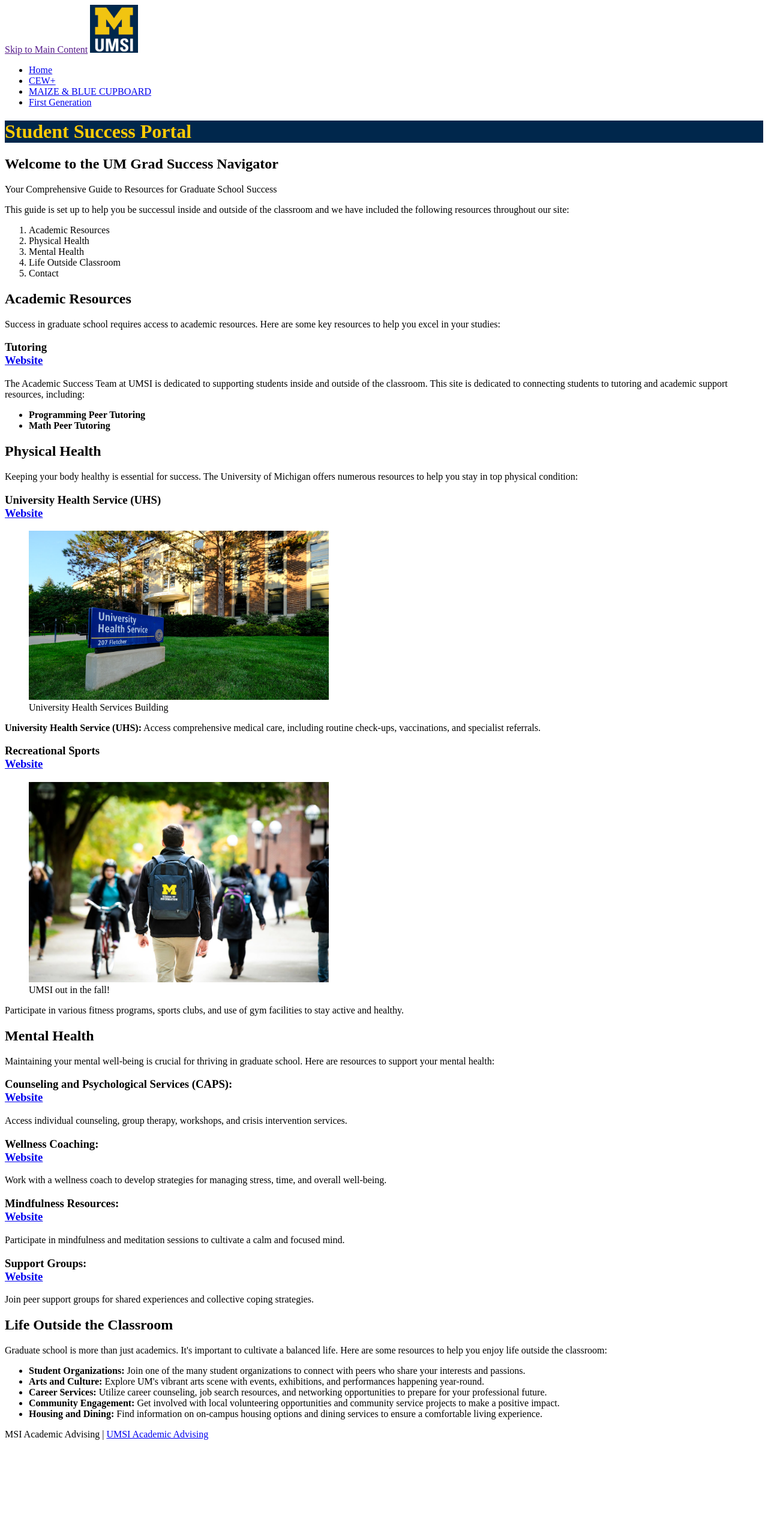
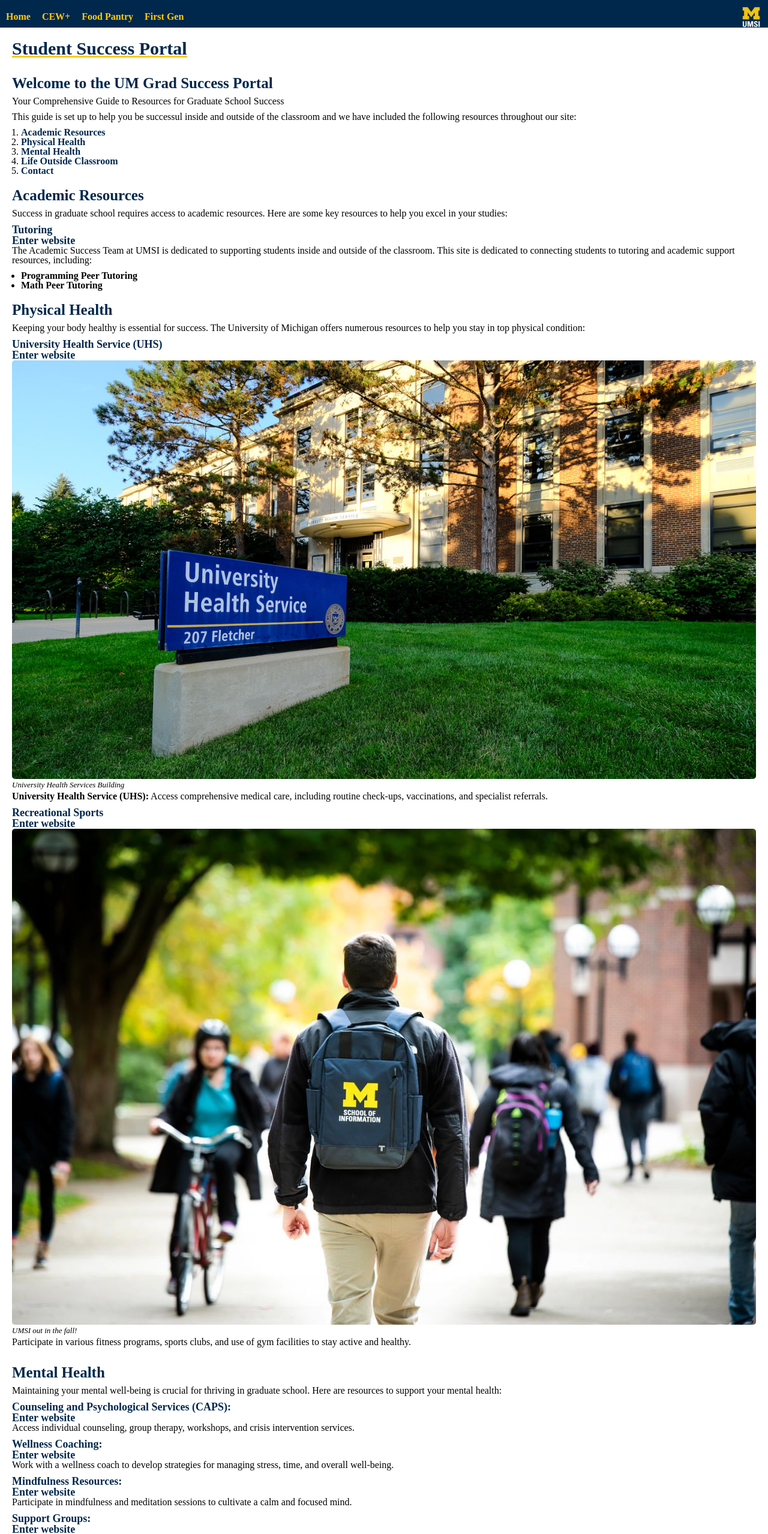
Before and after one commit to Boranann/client_project_w25, a plain HTML site: page index.html in a window 1280 px wide. Shown: the top 2558 px of the page at 60% size. Before the commit the page ends 2417 px from the top, so only its background shows below. Drawn offline with Linux system fonts and the light colour scheme.

Commit message:
Complete Mobile version

```diff
--- a/CEW+.html
+++ b/CEW+.html
@@ -3,26 +3,29 @@
 <head>
     <meta charset="UTF-8">
     <meta name="viewport" content="width=device-width, initial-scale=1.0">
-    <title>Academic Support at UMSI</title>
+    <link rel="stylesheet" href="css/html5reset.css">
+    <link rel="stylesheet" href="css/style.css">
+    <title>Student Success Portal</title>
 </head>
 <body>
 
     <header>
-            <a href = "">Skip to Main Content</a>
+        <div class="skip"><a href="#main" tabindex="0">Skip to Main Content</a></div>
         <nav>
+            <img src="images/UMSI_signature_vertical_informal_solidblue.jpg" alt="UMSI Logo">
             <ul>
                 <li><a href = "index.html">Home</a></li>
                 <li class="active"><a href = "CEW+.html">CEW+</a></li>
-                <li><a href = "Food_Pantry.html">MAIZE & BLUE CUPBOARD</a></li>
-                <li><a href = "First_Gen.html">First Generation</a></li>
+                <li><a href = "Food_Pantry.html">Food Pantry</a></li>
+                <li><a href = "First_Gen.html">First Gen</a></li>
             </ul>
         </nav>
-        <h1 style="color: rgb(255, 203, 5); background-color: rgb(0, 39, 76);">CEW+</h1>
+        <h1 id = "main">CEW+</h1>
 
     </header>
     <main>
         <section>
-            <h2>About the CEW+<br><a href="https://www.cew.umich.edu/">Website</a></h2>
+            <h2>About the CEW+<br><a href="https://www.cew.umich.edu/">Enter website</a></h2>
             <!-- <p>At the University of Michigan School of Information (UMSI), we are committed to supporting our students' academic success by offering a wide array of resources and services. Our academic advising team provides personalized guidance to help you navigate your curriculum, select courses, and address any academic challenges or questions you may encounter during your studies. UMSI students also have access to the extensive collections and study spaces within the University Library system, offering both digital and physical resources essential for research and coursework. Additionally, our specialized tutoring services and the UMSI Writing Center are available to support you in mastering complex subjects and enhancing your written communication skills. By utilizing these academic resources, UMSI students can thrive in their studies and achieve their educational goals. </p> -->
             <p>At CEW+, we navigate circumstantial barriers by providing academic, financial, and professional support to help you reach your personal potential. Established to support women through higher education, we lift up women and all underserved communities at U-M and beyond. Through career and education counseling, funding, workshops, events, and a diverse, welcoming community, we exist to empower. We are CEW+, and we're here to help you reach your potential.</p>
 
@@ -30,32 +33,26 @@
 
         <section>
             <h2>Events and Workshops</h2>
-            <table>
-                <tr>
-                    <th>Event</th>
-                    <th>Date</th>
-                    <th>Time</th>
-                    <th>Location</th>
-                </tr>
-                <tr>
-                    <td>CO-SPONSORED EVENT | Food Literacy for All Series</td>
-                    <td>Every Tuesday</td>
-                    <td>6:00 PM - 8:00 PM</td>
-                    <td>Virtual</td>
-                </tr>
-                <tr>
-                    <td>U-M vs. MSU: CEW+ Student & Family Basketball Outing 2025</td>
-                    <td>January 25, 2025</td>
-                    <td>11:00 am - 2:00 pm</td>
-                    <td>Crisler Center Club</td>
-                </tr>
-                <tr>
-                    <td>FINANCIAL EMPOWERMENT SERIES: #3 Ultimate Financial wellness</td>
-                    <td>January 28, 2025</td>
-                    <td>5:00 pm - 7:00 pm</td>
-                    <td>CEW+</td>
-                </tr>
-            </table>
+            <div  class="event">
+            <article>
+                <h3>Co-sponsored event</h3>
+                <p>Date: Every Tuesday</p><br>
+                <p>Time: 6:00 PM - 8:00 PM</p><br>
+                <p>Location: Virtual</p><br>
+            </article>
+            <article>
+                <h3>CEW+ Outing 2025</h3>
+                <p>Date: January 25, 2025</p><br>
+                <p>Time: 11:00 AM - 2:00 PM</p><br>
+                <p>Location: Crisler Center Club</p><br>
+            </article>
+            <article>
+                <h3>Financial empowerment</h3>
+                <p>Date: January 28, 2025</p><br>
+                <p>Time: 5:00 PM - 7:00 PM</p><br>
+                <p>Location: CEW+</p><br>
+            </article>
+            </div>
         </section>
             <!-- Jackie Wolf -->
 
@@ -67,7 +64,7 @@
         <section>
             <h2>Three Ways to schedule an appointment</h2>
             <ol>
-                <li>Fill out this <a href= "https://app.smartsheet.com/b/form/86e196d96467432f8baa8aaaa63f22da">online form</a>. A member of our team will be in touch (via phone or email – your choice) to formally schedule your appointment within 24 hours of the next business day once the form is submitted and reviewed.</li>
+                <li>Fill out this <a href= "https://app.smartsheet.com/b/form/86e196d96467432f8baa8aaaa63f22da">online form (Access form)</a>. A member of our team will be in touch (via phone or email – your choice) to formally schedule your appointment within 24 hours of the next business day once the form is submitted and reviewed.</li>
                 <li>Call 734-764-6360 between 8:30 am and 4:30 pm Monday-Friday. If you get voicemail, please leave a message and we will return your voicemail as quickly as possible. </li>
                 <li>Email us at cew.appts@umich.edu. Please be advised that depending on response rates to emails, you may not get the first available appointment offered.</li>
             </ol>
@@ -80,7 +77,10 @@
     </main>
 
     <footer>
-        <p>MSI Academic Advising | <a href="https://sites.google.com/umich.edu/msiacademicadvising/student-support-resources">UMSI Academic Advising </a></p>
+        <p>MSI Academic Advising<br><a
+                href="https://sites.google.com/umich.edu/msiacademicadvising/student-support-resources">Contact link: UMSI Academic
+                Advising </a></p>
+        <img src="images/UMSI_signature_vertical_informal_solidblue.jpg" alt="UMSI Logo">
     </footer>
 
 </body>
--- /dev/null
+++ b/css/html5reset.css
@@ -0,0 +1,102 @@
+/*
+html5doctor.com Reset Stylesheet
+v1.6.1
+Last Updated: 2010-09-17
+Author: Richard Clark - http://richclarkdesign.com
+Twitter: @rich_clark
+*/
+
+html, body, div, span, object, iframe,
+h1, h2, h3, h4, h5, h6, p, blockquote, pre,
+abbr, address, cite, code,
+del, dfn, em, img, ins, kbd, q, samp,
+small, strong, sub, sup, var,
+b, i,
+dl, dt, dd, ol, ul, li,
+fieldset, form, label, legend,
+table, caption, tbody, tfoot, thead, tr, th, td,
+article, aside, canvas, details, figcaption, figure,
+footer, header, hgroup, menu, nav, section, summary,
+time, mark, audio, video {
+    margin:0;
+    padding:0;
+    border:0;
+    outline:0;
+    font-size:100%;
+    vertical-align:baseline;
+    background:transparent;
+}
+
+body {
+    line-height:1;
+}
+
+article,aside,details,figcaption,figure,
+footer,header,hgroup,menu,nav,section {
+	display:block;
+}
+
+nav ul {
+    list-style:none;
+}
+
+blockquote, q {
+    quotes:none;
+}
+
+blockquote:before, blockquote:after,
+q:before, q:after {
+    content:'';
+    content:none;
+}
+
+a {
+    margin:0;
+    padding:0;
+    font-size:100%;
+    vertical-align:baseline;
+    background:transparent;
+}
+
+/* change colours to suit your needs */
+ins {
+    background-color:#ff9;
+    color:#000;
+    text-decoration:none;
+}
+
+/* change colours to suit your needs */
+mark {
+    background-color:#ff9;
+    color:#000;
+    font-style:italic;
+    font-weight:bold;
+}
+
+del {
+    text-decoration: line-through;
+}
+
+abbr[title], dfn[title] {
+    border-bottom:1px dotted;
+    cursor:help;
+}
+
+table {
+    border-collapse:collapse;
+    border-spacing:0;
+}
+
+/* change border colour to suit your needs */
+hr {
+    display:block;
+    height:1px;
+    border:0;
+    border-top:1px solid #dc9292;
+    margin:1em 0;
+    padding:0;
+}
+
+input, select {
+    vertical-align:middle;
+}
--- /dev/null
+++ b/css/style.css
@@ -0,0 +1,158 @@
+nav {
+     background-color: rgb(0, 39, 76);
+     padding: 20px 0px 10px 0px;
+     text-align: left;
+}
+
+nav ul {
+     margin: 0;
+     padding: 0;
+     display: inline-block;
+}
+
+nav li {
+     display: inline;
+}
+
+nav a {
+     color: rgb(255, 203, 5);
+     font-weight: bold;
+     text-decoration: none;
+     padding: 0px 5px 0px 5px;
+     margin-left:5px;
+}
+
+nav a:hover {
+     text-decoration: underline;
+}
+
+nav a:focus {
+     border: 2px solid rgb(255, 203, 5);
+}
+
+nav img {
+     width: 36px;
+     height: auto;
+     position: absolute;
+     right: 10px;
+     top: 10px;
+}
+
+.skip a {
+     color: rgb(255, 203, 5);
+     background-color: rgb(0, 39, 76);
+     position: absolute;
+     top: -40px;
+}
+
+.skip a:focus {
+     top: 20px;
+}
+
+:focus {
+     border: 2px solid;
+}
+
+h1 {
+     font-size: 30px;
+     font-weight: bold;
+     text-decoration: underline;
+     text-decoration-color: rgb(255, 203, 5);
+     margin: 20px;
+}
+
+h2 {
+     font-size: 25px;
+     margin-bottom:10px;
+}
+
+h3 {
+     font-size: 18px;
+}
+
+h1,
+h2,
+h3 {
+     color: rgb(0, 39, 76);
+}
+
+h2 a{
+     font-size: 18px;
+}
+
+p {
+     margin-bottom: 10px;
+}
+
+img {
+     width: 100%;
+     height: auto;
+     border-radius: 5px;
+}
+
+figcaption{
+     margin-bottom: 5px;
+     font-style: italic;
+     font-size: 13px;
+}
+
+section a{
+     text-decoration: none;
+     color: rgb(0, 39, 76);
+     font-weight: bold;
+}
+
+section a:hover,section a:focus {
+     border: dashed 2px rgb(255, 203, 5);
+}
+
+section {
+     padding: 10px 20px;
+     border-radius: 5px;
+}
+
+section li {
+     margin-left: 15px;
+}
+
+footer{
+     background-color: rgb(0, 39, 76);
+     color: rgb(255, 203, 5);
+     padding: 20px;
+     margin-top: 10px;
+}
+
+footer a{
+     color: rgb(255, 203, 5);
+     text-decoration: none;
+}
+
+footer a:hover, footer a:focus {
+     text-decoration: underline;
+}
+
+footer>img {
+     width: 36px;
+     height: auto;
+     position: relative;
+}
+
+.event{
+     display: grid;
+     grid-template-columns: 1fr 1fr 1fr;
+}
+
+.event h3, .event2 h3{
+     font-size: 16px;
+     margin-bottom: 5px;
+}
+
+.event p, .event2 p{
+     font-size: 14px;
+     margin-bottom: 0px;
+}
+
+.event2{
+     display: grid;
+     grid-template-columns: 1fr 1fr;
+}
--- a/index.html
+++ b/index.html
@@ -1,116 +1,149 @@
 <!DOCTYPE html>
 <html lang="en">
+
 <head>
     <meta charset="UTF-8">
     <meta name="viewport" content="width=device-width, initial-scale=1.0">
+    <link rel="stylesheet" href="css/html5reset.css">
+    <link rel="stylesheet" href="css/style.css">
     <title>Student Success Portal</title>
 </head>
+
 <body>
 
     <header>
-  <a href = "">Skip to Main Content</a>
-        <img src="images/UMSI_signature_vertical_informal_solidblue.jpg" alt="UMSI Logo" width=80>
+        <div class="skip"><a href="#main" tabindex="0">Skip to Main Content</a></div>
         <nav>
+            <img src="images/UMSI_signature_vertical_informal_solidblue.jpg" alt="UMSI Logo">
             <ul>
-                <li class="active"><a href = "index.html">Home</a></li>
-                <li><a href = "CEW+.html">CEW+</a></li>
-                <li><a href = "Food_Pantry.html">MAIZE & BLUE CUPBOARD</a></li>
-                <li><a href = "First_Gen.html">First Generation</a></li>
+                <li class="active"><a href="index.html">Home</a></li>
+                <li><a href="CEW+.html">CEW+</a></li>
+                <li><a href="Food_Pantry.html">Food Pantry</a></li>
+                <li><a href="First_Gen.html">First Gen</a></li>
             </ul>
         </nav>
-        <h1 style="color: rgb(255, 203, 5); background-color: rgb(0, 39, 76);">Student Success Portal</h1>
 
+        <h1 id="main">Student Success Portal</h1>
     </header>
+
     <main>
         <section>
-            <h2>Welcome to the UM Grad Success Navigator</h2>
+            <h2>Welcome to the UM Grad Success Portal</h2>
             <p> Your Comprehensive Guide to Resources for Graduate School Success</p>
-            <p>This guide is set up to help you be successul inside and outside of the classroom and we have included the following resources throughout our site:</p>
+            <p>This guide is set up to help you be successul inside and outside of the classroom and we have included
+                the following resources throughout our site:</p>
             <ol>
-                <li>Academic Resources</li>
-                <li>Physical Health</li>
-                <li>Mental Health</li>
-                <li>Life Outside Classroom</li>
-                <li>Contact</li>
+                <li><a href="#Academic">Academic Resources</a></li>
+                <li><a href="#Physical">Physical Health</a></li>
+                <li><a href="#Mental">Mental Health</a></li>
+                <li><a href="#Life">Life Outside Classroom</a></li>
+                <li><a href="#Contact">Contact</a></li>
             </ol>
         </section>
 
         <section>
-            <h2>Academic Resources</h2>
-            <p>Success in graduate school requires access to academic resources. Here are some key resources to help you excel in your studies:</p>
+            <h2 id="Academic">Academic Resources</h2>
+            <p>Success in graduate school requires access to academic resources. Here are some key resources to help you
+                excel in your studies:</p>
             <article>
-                <h3>Tutoring<br><a href="https://sites.google.com/umich.edu/umsitutoring/home">Website</a></h3>
-                <p>The Academic Success Team at UMSI is dedicated to supporting students inside and outside of the classroom. This site is dedicated to connecting students to tutoring and academic support resources, including:</p>
-            <ul>
-                <li><strong>Programming Peer Tutoring</strong></li>
-                <li><strong>Math Peer Tutoring</strong></li>
-            </ul>
+                <h3>Tutoring<br><a href="https://sites.google.com/umich.edu/umsitutoring/home">Enter
+                        website</a></h3>
+                <p>The Academic Success Team at UMSI is dedicated to supporting students inside and outside of the
+                    classroom. This site is dedicated to connecting students to tutoring and academic support resources,
+                    including:</p>
+                <ul>
+                    <li><strong>Programming Peer Tutoring</strong></li>
+                    <li><strong>Math Peer Tutoring</strong></li>
+                </ul>
             </article>
         </section>
 
         <section>
-            <h2>Physical Health</h2>
-            <p>Keeping your body healthy is essential for success. The University of Michigan offers numerous resources to help you stay in top physical condition:</p>
+            <h2 id="Physical">Physical Health</h2>
+            <p>Keeping your body healthy is essential for success. The University of Michigan offers numerous resources
+                to help you stay in top physical condition:</p>
             <article>
-                <h3>University Health Service (UHS) <br> <a href="https://uhs.umich.edu/">Website</a></h3>
+                <h3>University Health Service (UHS)<br><a href="https://uhs.umich.edu/">Enter website</a></h3>
                 <figure>
-                    <img src="images/UHS.jpg" alt="University Health Services building" width=500>
+                    <img src="images/UHS.jpg" alt="University Health Services building">
                     <figcaption>University Health Services Building</figcaption>
                 </figure>
-                <p><strong>University Health Service (UHS):</strong> Access comprehensive medical care, including routine check-ups, vaccinations, and specialist referrals.</p>
+                <p><strong>University Health Service (UHS):</strong> Access comprehensive medical care, including
+                    routine check-ups, vaccinations, and specialist referrals.</p>
             </article>
 
             <article>
-                <h3>Recreational Sports <br><a href="https://recsports.umich.edu/">Website</a></h3>
+                <h3>Recreational Sports<br><a href="https://recsports.umich.edu/">Enter website</a></h3>
                 <figure>
-                    <img src="images/UMSI_CampusFall_UMSIBackpack_02.jpg" alt="A student wears a UMSI backpack in fall on the drag." width=500>
+                    <img src="images/UMSI_CampusFall_UMSIBackpack_02.jpg"
+                        alt="A student wears a UMSI backpack in fall on the drag.">
                     <figcaption>UMSI out in the fall!</figcaption>
                 </figure>
-                <p>Participate in various fitness programs, sports clubs, and use of gym facilities to stay active and healthy.</p>
+                <p>Participate in various fitness programs, sports clubs, and use of gym facilities to stay active and
+                    healthy.</p>
             </article>
         </section>
 
         <section>
-            <h2>Mental Health</h2>
-            <p>Maintaining your mental well-being is crucial for thriving in graduate school. Here are resources to support your mental health:</p>
+            <h2 id="Mental">Mental Health</h2>
+            <p>Maintaining your mental well-being is crucial for thriving in graduate school. Here are resources to
+                support your mental health:</p>
             <article>
-                <h3>Counseling and Psychological Services (CAPS):<br><a href="https://caps.umich.edu/">Website</a></h3>
+                <h3>Counseling and Psychological Services (CAPS):<br><a href="https://caps.umich.edu/">Enter
+                        website</a></h3>
                 <p> Access individual counseling, group therapy, workshops, and crisis intervention services.</p>
             </article>
 
             <article>
-                <h3>Wellness Coaching:<br><a href="https://wolverinewellness.umich.edu/wellness-coaching">Website</a></h3>
-                <p>Work with a wellness coach to develop strategies for managing stress, time, and overall well-being.</p>
+                <h3>Wellness Coaching:<br><a href="https://wolverinewellness.umich.edu/wellness-coaching">Enter
+                        website</a>
+                </h3>
+                <p>Work with a wellness coach to develop strategies for managing stress, time, and overall well-being.
+                </p>
             </article>
 
             <article>
-                <h3>Mindfulness Resources:<br><a href="https://michigan-mindfulness.medicine.umich.edu/">Website</a></h3>
+                <h3>Mindfulness Resources:<br><a href="https://michigan-mindfulness.medicine.umich.edu/">Enter
+                        website</a>
+                </h3>
                 <p> Participate in mindfulness and meditation sessions to cultivate a calm and focused mind.</p>
             </article>
 
             <article>
-                <h3>Support Groups:<br><a href="https://medicine.umich.edu/dept/psychiatry/patient-care/support-groups">Website</a></h3>
+                <h3>Support Groups:<br><a
+                        href="https://medicine.umich.edu/dept/psychiatry/patient-care/support-groups">Enter
+                        website</a></h3>
 
                 <p> Join peer support groups for shared experiences and collective coping strategies.</p>
             </article>
         </section>
 
-        <section id="life-outside-classroom">
+        <section id="Life">
             <h2>Life Outside the Classroom</h2>
-            <p>Graduate school is more than just academics. It's important to cultivate a balanced life. Here are some resources to help you enjoy life outside the classroom:</p>
+            <p>Graduate school is more than just academics. It's important to cultivate a balanced life. Here are some
+                resources to help you enjoy life outside the classroom:</p>
             <ul>
-                <li><strong>Student Organizations:</strong> Join one of the many student organizations to connect with peers who share your interests and passions.</li>
-                <li><strong>Arts and Culture:</strong> Explore UM's vibrant arts scene with events, exhibitions, and performances happening year-round.</li>
-                <li><strong>Career Services:</strong> Utilize career counseling, job search resources, and networking opportunities to prepare for your professional future.</li>
-                <li><strong>Community Engagement:</strong> Get involved with local volunteering opportunities and community service projects to make a positive impact.</li>
-                <li><strong>Housing and Dining:</strong> Find information on on-campus housing options and dining services to ensure a comfortable living experience.</li>
+                <li><strong>Student Organizations:</strong> Join one of the many student organizations to connect with
+                    peers who share your interests and passions.</li>
+                <li><strong>Arts and Culture:</strong> Explore UM's vibrant arts scene with events, exhibitions, and
+                    performances happening year-round.</li>
+                <li><strong>Career Services:</strong> Utilize career counseling, job search resources, and networking
+                    opportunities to prepare for your professional future.</li>
+                <li><strong>Community Engagement:</strong> Get involved with local volunteering opportunities and
+                    community service projects to make a positive impact.</li>
+                <li><strong>Housing and Dining:</strong> Find information on on-campus housing options and dining
+                    services to ensure a comfortable living experience.</li>
             </ul>
         </section>
         <!-- Content taken & modified from UMGPT with the prompt, "write me a webpage of intro content to help University of Michigan Master's students navigate different resources for being successful in grad school - this will include academic resources, physical health resources, mental health resources, support for life outside the classroom"
         UMGPT. (2024). UMGPT (August 29th version) [Large language model]. -->
     </main>
-    <footer>
-        <p>MSI Academic Advising | <a href="https://sites.google.com/umich.edu/msiacademicadvising/student-support-resources">UMSI Academic Advising </a></p>
-        </footer>
+    <footer id="Contact">
+        <p>MSI Academic Advising<br><a
+                href="https://sites.google.com/umich.edu/msiacademicadvising/student-support-resources">Contact link: UMSI Academic
+                Advising </a></p>
+        <img src="images/UMSI_signature_vertical_informal_solidblue.jpg" alt="UMSI Logo">
+    </footer>
 </body>
+
 </html>
```
Also changed, not shown: First_Gen.html (+41 -18 lines), Food_Pantry.html (+18 -12 lines).
